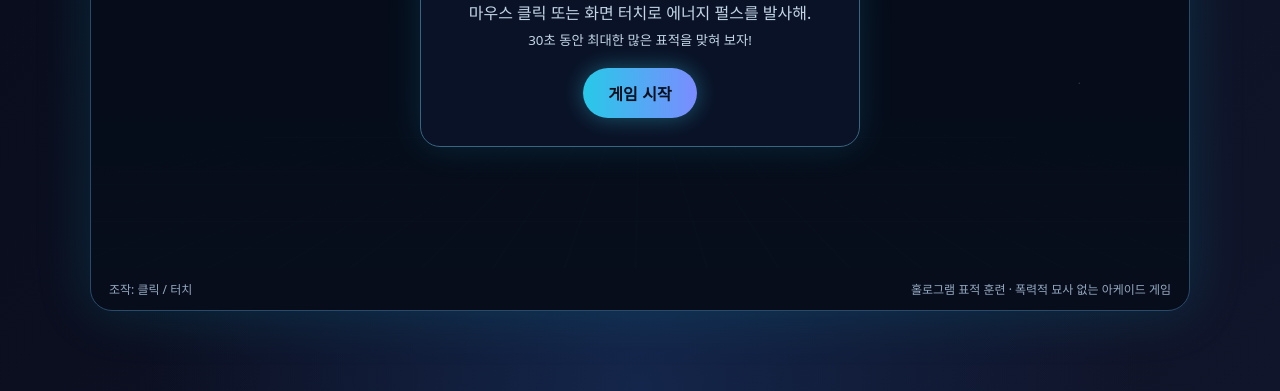
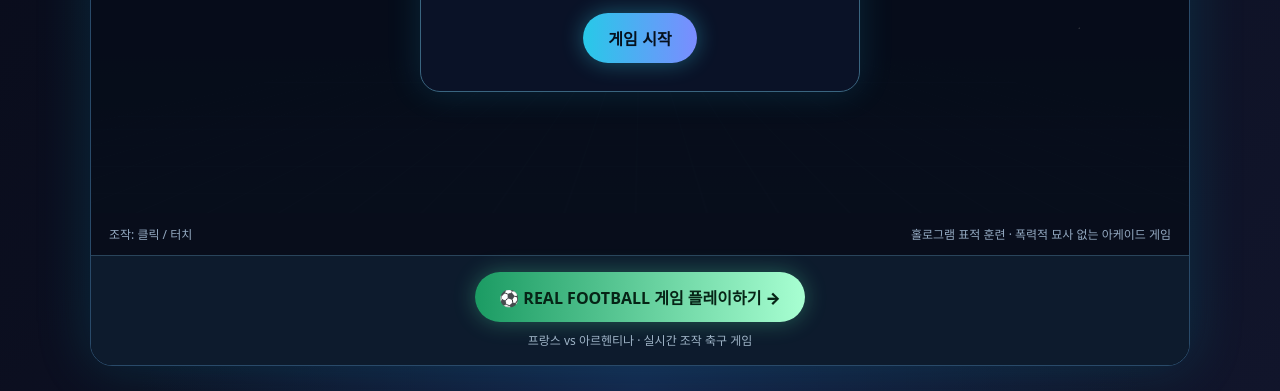
Before and after one commit to songyeonwoo3/songyeonwoo3.github.io, a plain HTML site: page index.html in a window 1280 px wide. Shown: the part 409-800 px from the top of the page. Drawn offline with Linux system fonts and the light colour scheme.

Commit message:
Add football game link to homepage

```diff
--- a/index.html
+++ b/index.html
@@ -35,7 +35,7 @@ footer{display:flex;justify-content:space-between;gap:10px;padding:12px 18px;col
 <header><h1>✦ NEON DEFENDER</h1><div class="stats"><div>SCORE <span id="score">0</span></div><div>TIME <span id="time">30</span>s</div><div>BEST <span id="best">0</span></div></div></header>
 <section id="stage" aria-label="게임 화면"><div id="stars"></div><div id="beam"></div><div id="toast"></div>
 <div id="overlay"><div class="panel"><h2>NEON DEFENDER</h2><p>네온 훈련장에 나타나는 홀로그램 로봇을 맞혀 점수를 얻어 봐!<br>마우스 클릭 또는 화면 터치로 에너지 펄스를 발사해.<br><small>30초 동안 최대한 많은 표적을 맞혀 보자!</small></p><button id="start">게임 시작</button></div></div>
-</section><footer><span>조작: 클릭 / 터치</span><span>홀로그램 표적 훈련 · 폭력적 묘사 없는 아케이드 게임</span></footer>
+</section><footer><span>조작: 클릭 / 터치</span><span>홀로그램 표적 훈련 · 폭력적 묘사 없는 아케이드 게임</span></footer><div style="padding:16px 20px;text-align:center;background:#0d1b2d;border-top:1px solid #29445b"><a href="/football.html" style="display:inline-block;padding:13px 24px;border-radius:999px;background:linear-gradient(90deg,#1b9b63,#a8ffd2);color:#062416;font-weight:900;text-decoration:none;box-shadow:0 0 22px #52e5a455">⚽ REAL FOOTBALL 게임 플레이하기 →</a><p style="margin:9px 0 0;color:#9fb4c7;font-size:12px">프랑스 vs 아르헨티나 · 실시간 조작 축구 게임</p></div>
 </main></div>
 <script>
 const stage=document.querySelector('#stage'),overlay=document.querySelector('#overlay'),scoreEl=document.querySelector('#score'),timeEl=document.querySelector('#time'),bestEl=document.querySelector('#best'),beam=document.querySelector('#beam'),toast=document.querySelector('#toast');
```
